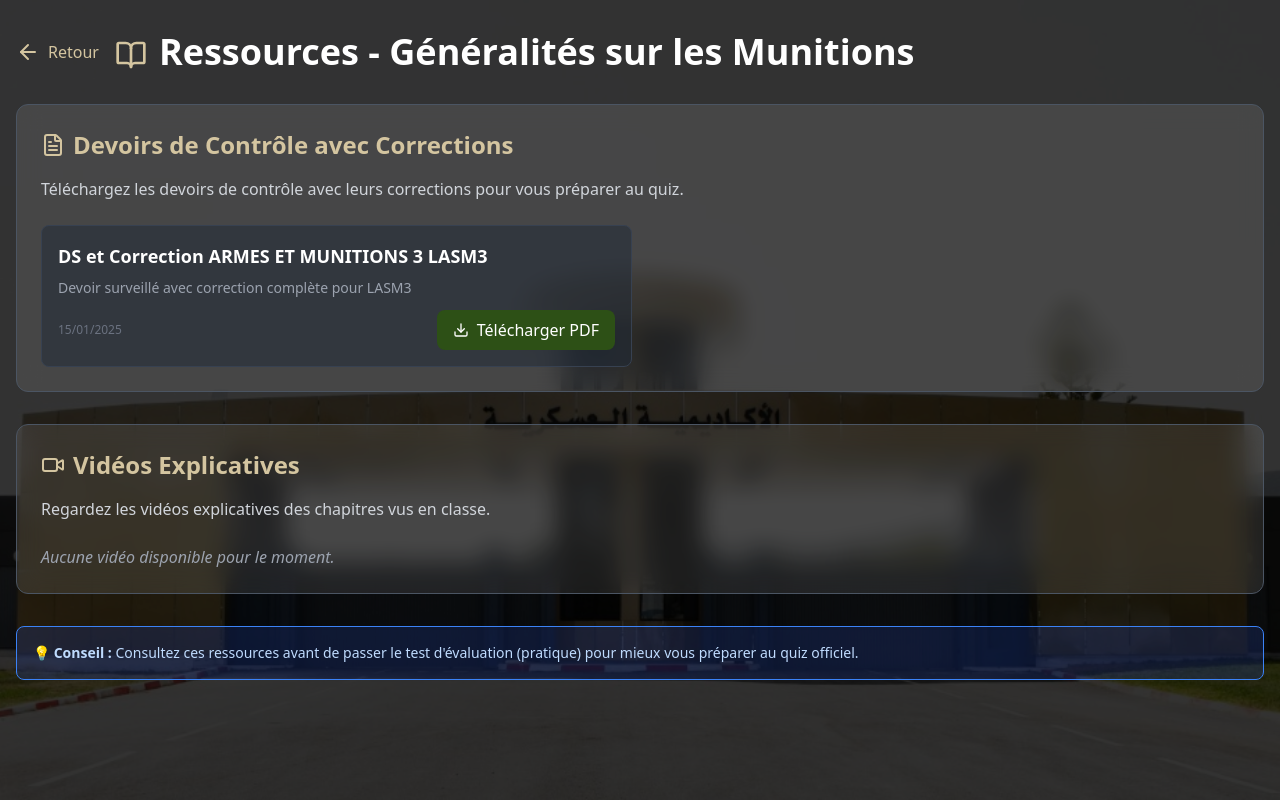
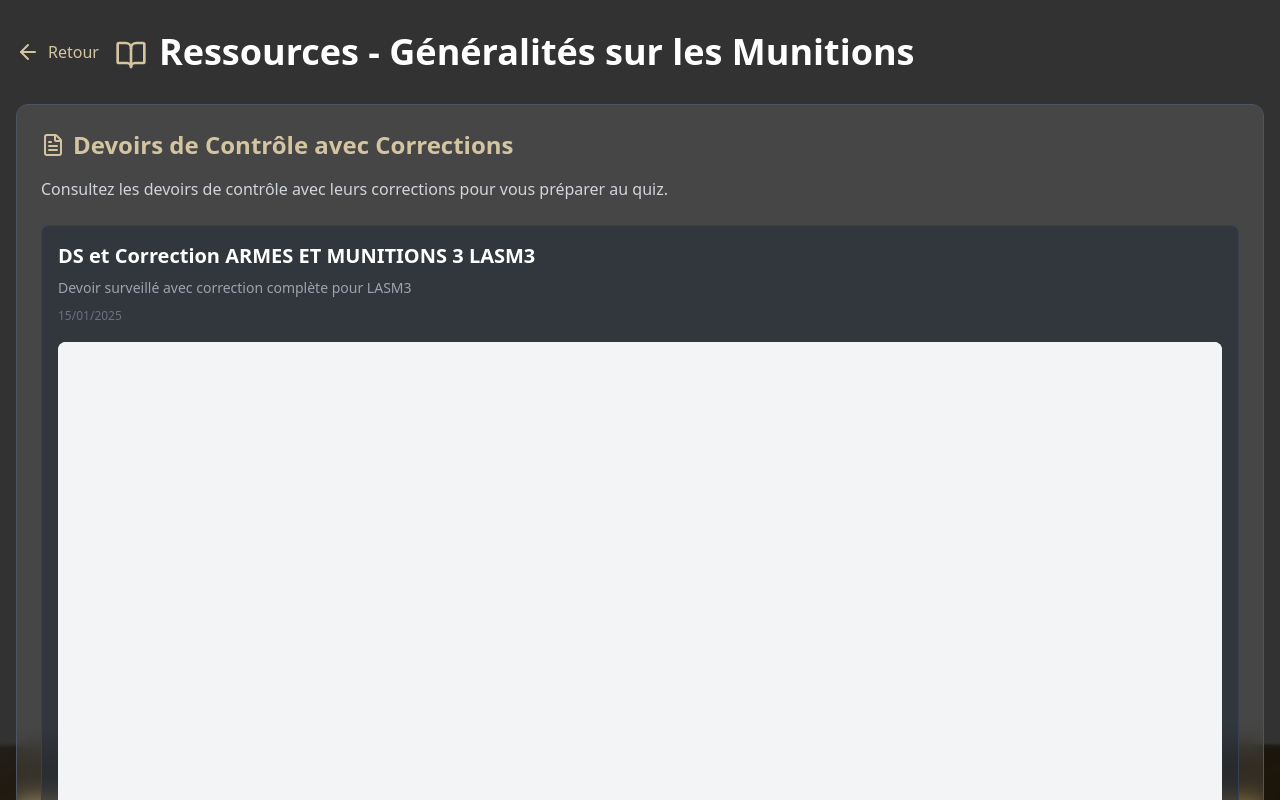
Before and after one commit to ouss-AGC/oama-plateform, a React (Vite) app in the folder client/: page /resources in a window 1280 px wide. Shown: the top 800 px of the page. Built offline with nearby package versions, Linux system fonts and the light colour scheme.

Commit message:
Update: Display PDF in embedded viewer instead of download

```diff
--- a/client/src/components/Resources.tsx
+++ b/client/src/components/Resources.tsx
@@ -79,25 +79,25 @@ const Resources: React.FC = () => {
                                 Devoirs de Contrôle avec Corrections
                             </h2>
                             <p className="text-gray-300 mb-6">
-                                Téléchargez les devoirs de contrôle avec leurs corrections pour vous préparer au quiz.
+                                Consultez les devoirs de contrôle avec leurs corrections pour vous préparer au quiz.
                             </p>
 
                             {resources.practiceExams.length > 0 ? (
-                                <div className="grid grid-cols-1 md:grid-cols-2 gap-4">
+                                <div className="space-y-6">
                                     {resources.practiceExams.map((exam) => (
-                                        <div key={exam.id} className="bg-gray-800 bg-opacity-50 rounded-lg p-4 border border-gray-700 hover:border-military-beige transition-colors">
-                                            <h3 className="text-lg font-semibold text-white mb-2">{exam.title}</h3>
-                                            <p className="text-gray-400 text-sm mb-3">{exam.description}</p>
-                                            <div className="flex items-center justify-between">
+                                        <div key={exam.id} className="bg-gray-800 bg-opacity-50 rounded-lg p-4 border border-gray-700">
+                                            <div className="mb-4">
+                                                <h3 className="text-xl font-semibold text-white mb-2">{exam.title}</h3>
+                                                <p className="text-gray-400 text-sm mb-1">{exam.description}</p>
                                                 <span className="text-xs text-gray-500">{new Date(exam.date).toLocaleDateString('fr-FR')}</span>
-                                                <a
-                                                    href={exam.fileUrl}
-                                                    download
-                                                    className="flex items-center px-4 py-2 bg-military-green text-white rounded-lg hover:bg-opacity-80 transition-all"
-                                                >
-                                                    <Download className="w-4 h-4 mr-2" />
-                                                    Télécharger PDF
-                                                </a>
+                                            </div>
+                                            {/* Embedded PDF Viewer */}
+                                            <div className="w-full h-[800px] bg-white rounded-lg overflow-hidden">
+                                                <iframe
+                                                    src={exam.fileUrl}
+                                                    className="w-full h-full"
+                                                    title={exam.title}
+                                                />
                                             </div>
                                         </div>
                                     ))}
```
